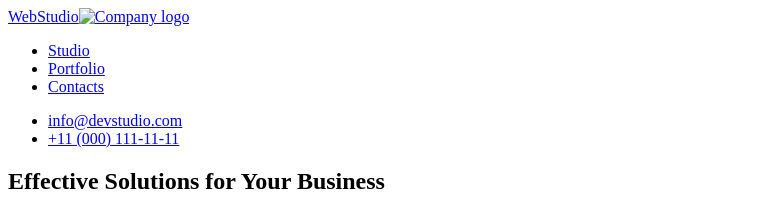
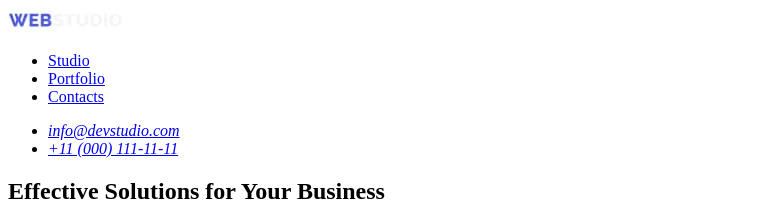
Before and after one commit to Rivero28/goit-markup-hw-01, a plain HTML site: page index.html in a window 1280 px wide. Shown: the top 208 px of the page, without its empty margins (0-759 px from the left). Drawn offline with Linux system fonts and the light colour scheme.

Commit message:
Fixing issues 3
Fixed issues from the list

```diff
--- a/index.html
+++ b/index.html
@@ -9,9 +9,9 @@
     <header>
       <nav>
         <a href="./index.html"
-          >WebStudio<img
+          ><img
             src="images/Logo(1).jpg"
-            alt="Company logo"
+            alt="WebStudio"
             width="115"
             height="24"
         /></a>
@@ -21,12 +21,12 @@
           <li><a href="/contact">Contacts</a></li>
         </ul>
       </nav>
-      <a>
+      <address>
         <ul>
           <li><a href="mailto:info@devstudio.com">info@devstudio.com</a></li>
           <li><a href="tel:+110001111111">+11 (000) 111-11-11</a></li>
         </ul>
-      </a>
+      </address>
     </header>
     <main>
       <section>
@@ -165,11 +165,10 @@
         <a href="./index.html"
           ><img
             src="images/Logo(1).jpg"
-            alt=" Company logo"
+            alt="WebStudio"
             width="115"
             height="24"
-          />WebStudio</a
-        >
+        /></a>
         <p>
           Increase the flow of customers and sales for your business with
           digital marketing & growth solutions.
```
Also changed, not shown: images/Logo(1).jpg (renamed from images/Logo (1).jpg), images/Rectangle71(1).jpg (renamed from images/Rectangle 71 (1).jpg).
